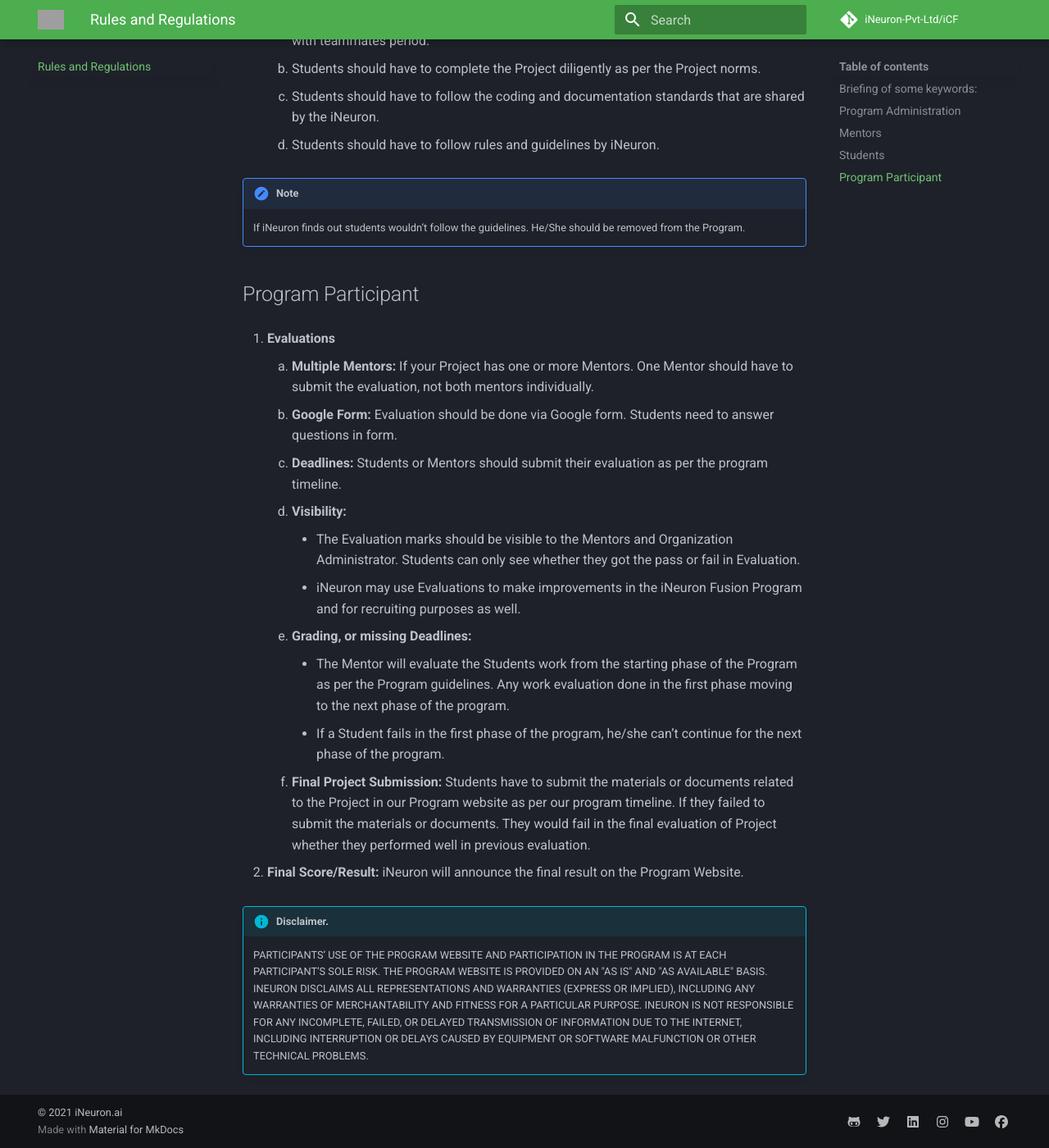
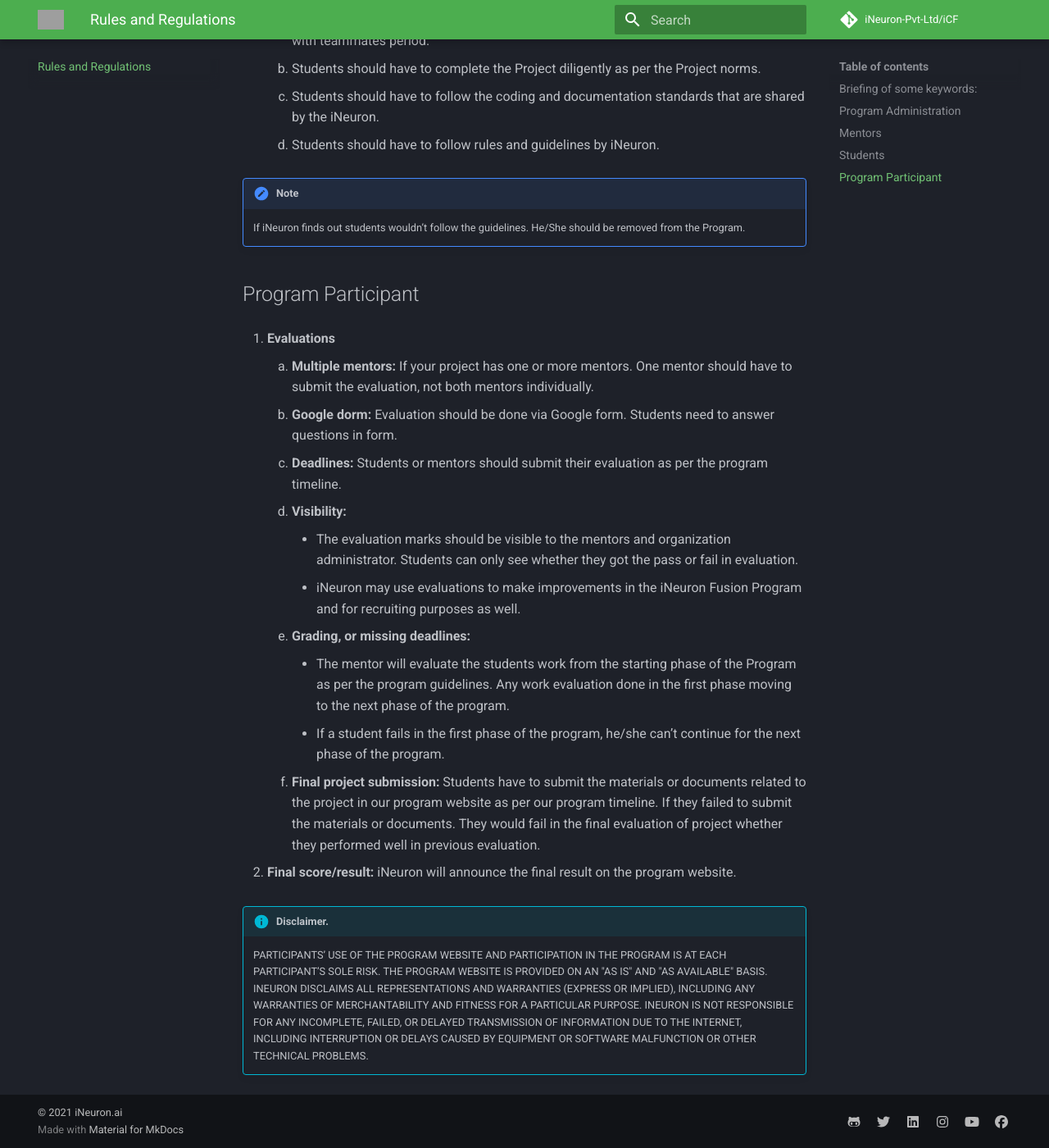
Before and after one commit to iNeuron-Pvt-Ltd/iCF, an MkDocs documentation site: the page built from docs/rules.md, in a window 1280 px wide and 1400 px high, scrolled down 3681 px. Shown: the whole window at 82% size. Built offline with MkDocs 1.6.1 and Material for MkDocs 9.7.7, drawn with Linux system fonts in a browser that asks for light colours; comment, search, counter and statistics services are not loaded; grey boxes are pictures that could not be loaded.

Commit message:
minor update

```diff
--- a/docs/rules.md
+++ b/docs/rules.md
@@ -118,18 +118,18 @@
 ## Program Participant
 
 1. **Evaluations**
-    1. **Multiple Mentors:** If your Project has one or more Mentors. One Mentor should have to submit the evaluation, not both mentors individually.
-    2. **Google Form:** Evaluation should be done via Google form. Students need to answer questions in form.
-    3. **Deadlines:** Students or Mentors should submit their evaluation as per the program timeline.
+    1. **Multiple mentors:** If your project has one or more mentors. One mentor should have to submit the evaluation, not both mentors individually.
+    2. **Google dorm:** Evaluation should be done via Google form. Students need to answer questions in form.
+    3. **Deadlines:** Students or mentors should submit their evaluation as per the program timeline.
     4. **Visibility:**
-        * The Evaluation marks should be visible to the Mentors and Organization Administrator. Students can only see whether they got the pass or fail in Evaluation.
-        * iNeuron may use Evaluations to make improvements in the iNeuron Fusion Program and for recruiting purposes as well.
-    5. **Grading, or missing Deadlines:**
-        * The Mentor will evaluate the Students work from the starting phase of the Program as per the Program guidelines. Any work evaluation done in the first phase moving to the next phase of the program.
-        * If a Student fails in the first phase of the program, he/she can’t continue for the next phase of the program.
-    6. **Final Project Submission:** Students have to submit the materials or documents related to the Project in our Program website as per our program timeline. If they failed to submit the materials or documents. They would fail in the final evaluation of Project whether they performed well in previous evaluation.
+        * The evaluation marks should be visible to the mentors and organization administrator. Students can only see whether they got the pass or fail in evaluation.
+        * iNeuron may use evaluations to make improvements in the iNeuron Fusion Program and for recruiting purposes as well.
+    5. **Grading, or missing deadlines:**
+        * The mentor will evaluate the students work from the starting phase of the Program as per the program guidelines. Any work evaluation done in the first phase moving to the next phase of the program.
+        * If a student fails in the first phase of the program, he/she can’t continue for the next phase of the program.
+    6. **Final project submission:** Students have to submit the materials or documents related to the project in our program website as per our program timeline. If they failed to submit the materials or documents. They would fail in the final evaluation of project whether they performed well in previous evaluation.
 
-2. **Final Score/Result:** iNeuron will announce the final result on the Program Website.
+2. **Final score/result:** iNeuron will announce the final result on the program website.
 
 
 !!! Info "Disclaimer."
```
